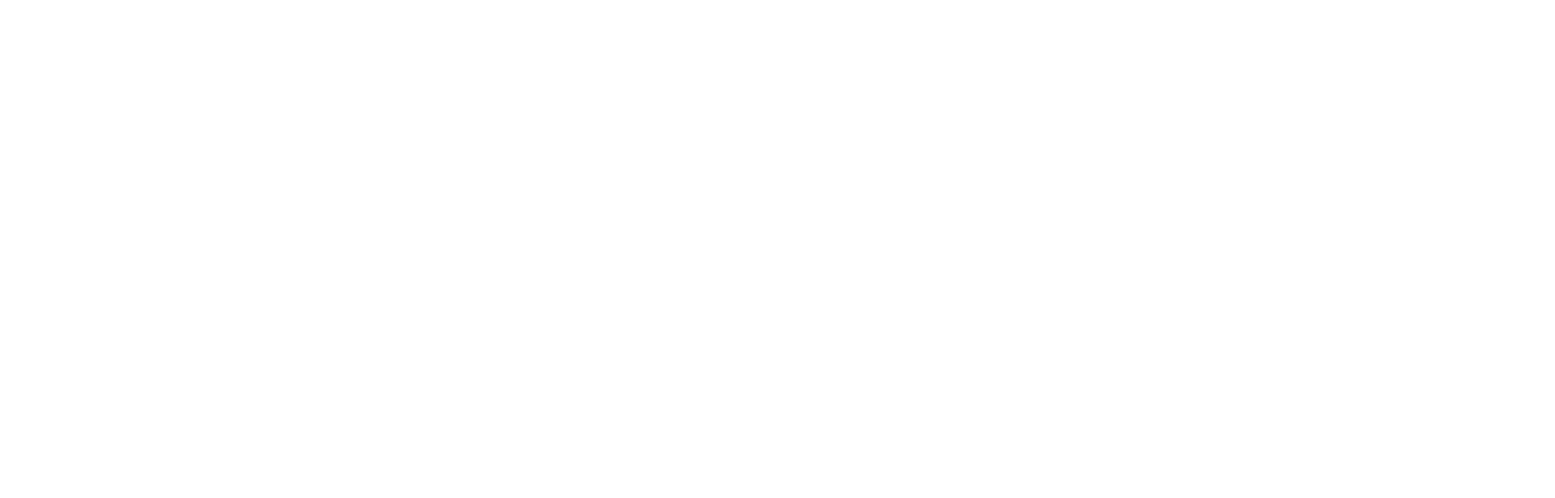
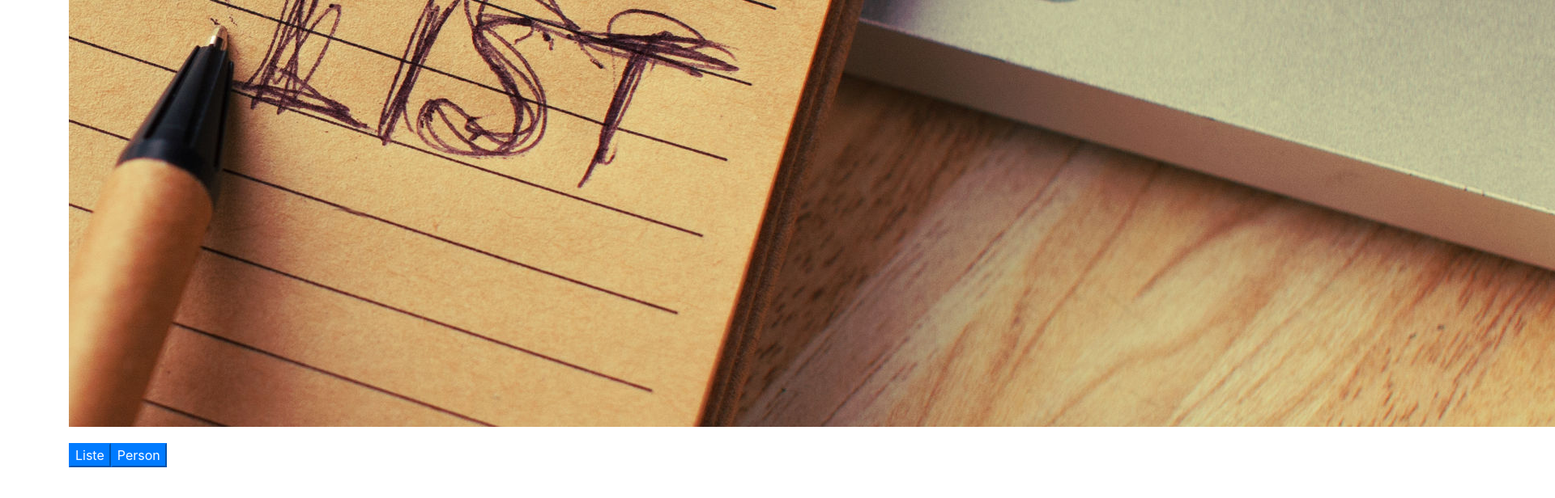
Before and after one commit to MrJacooo/Gruppe2-VP-FE, a React (Create React App) app: page /#/ in a window 1280 px wide. Shown: the part 880-1496 px from the top of the page at 81% size, 1920 px wide, since content can reach past the window. Before the commit the page ends 800 px from the top, so only its background shows below. Built offline with nearby package versions, Linux system fonts and the light colour scheme.

Commit message:
startseite

```diff
--- a/src/App.css
+++ b/src/App.css
@@ -37,3 +37,11 @@
     transform: rotate(360deg);
   }
 }
+
+.marstart {
+  margin-bottom: 200px;
+}
+
+.background {
+  margin-bottom: 20px;
+}
--- a/src/App.js
+++ b/src/App.js
@@ -7,6 +7,7 @@ import {
 
 import List from "./list.js"
 import Person from "./person.js"
+import StartPage from "./startseite.js"
 import {getItems} from "./controller";
 import { Container, Row, Col, Button, Navbar, Nav } from 'react-bootstrap';
 import './index.css';
@@ -63,7 +64,7 @@ function Startseite(props) {
 
     return(
         <div>
-           <p>hallo</p>
+           <StartPage />
         </div>
     );
 }
--- /dev/null
+++ b/src/startseite.js
@@ -0,0 +1,20 @@
+import './App.css';
+import {
+    BrowserRouter as Router,
+    Switch,
+    Route,
+    Link
+  } from "react-router-dom";
+
+export default function Startseite(){
+
+    return(
+        <div class="marstart">
+            <img class="background" src="./pics/todo2.jpg" alt="hoi"/>
+            <div>
+                <button class="btn-primary" size="large"><Link to="/Liste" class="btn-primary"></Link>Liste</button>
+                <button class="btn-primary" size="large"><Link to="/Person" class="btn-primary"></Link>Person</button>
+            </div>
+        </div>
+    );
+}
```
Also changed, not shown: public/pics/todo2.jpg (added).
